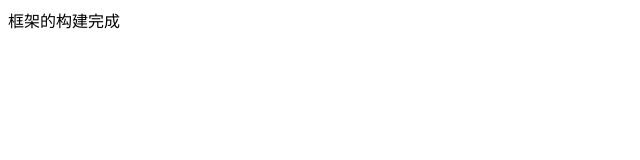
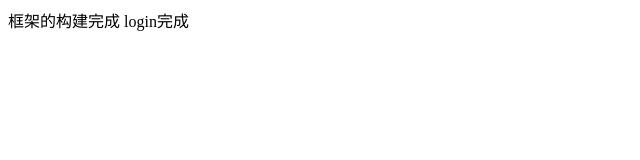
Before and after one commit to liqingyu520/hkzf, a plain HTML site: page index.html in a window 1280 px wide. Shown: the full height of the page, 0-640 px from the left. Drawn offline with Linux system fonts and the light colour scheme.

Commit message:
登入页完成

```diff
--- a/index.html
+++ b/index.html
@@ -8,5 +8,6 @@
 </head>
 <body>
     <span>框架的构建完成</span>
+    <span>login完成</span>
 </body>
 </html>
```
